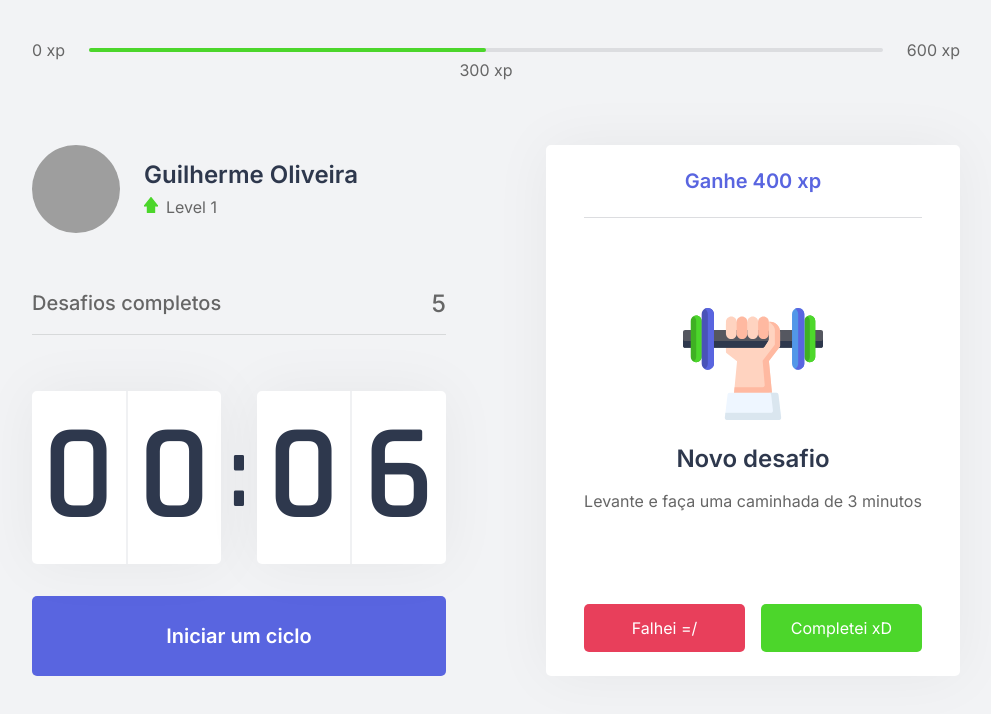
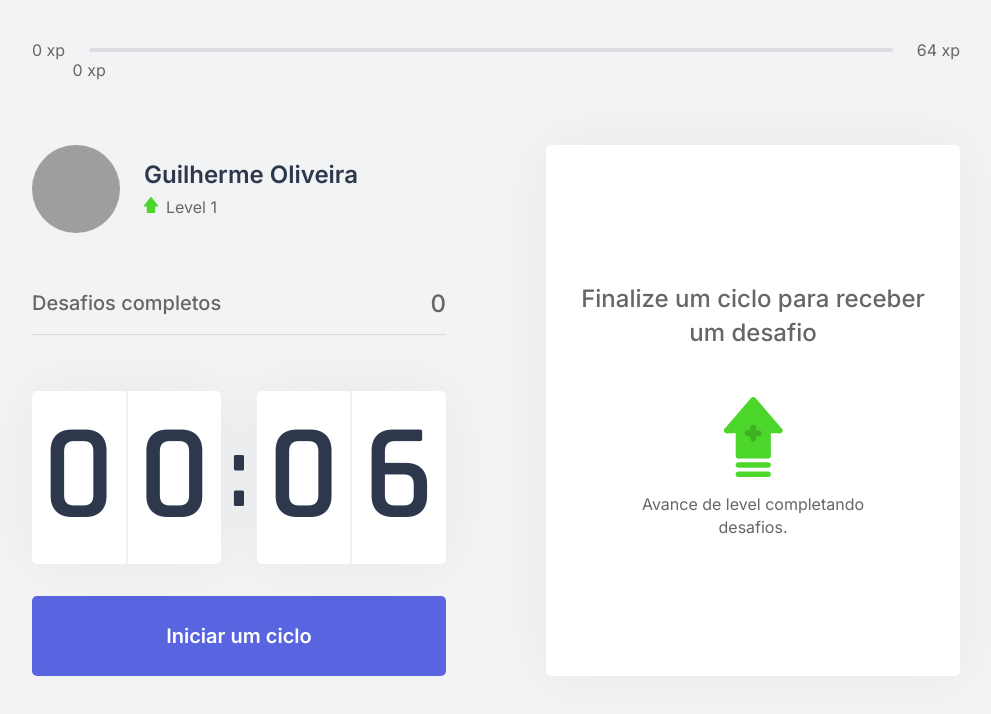
Before and after one commit to guilhermeproj/gdev-moveitnow, a Next.js app: page / in a window 1280 px wide. Shown: the top 714 px of the page, without its empty margins (144-1135 px from the left). Built offline with nearby package versions, Linux system fonts and the light colour scheme; grey boxes are pictures that could not be loaded.

Commit message:
finalização das alterações básicas

```diff
--- /dev/null
+++ b/challenges.json
@@ -0,0 +1,62 @@
+[
+  {
+    "type": "body",
+    "description": "Estique um de seus braços com a palma da mão virada para frente e puxe os dedos para cima por 10 segundos por mão.",
+    "amount": 80
+  },
+  {
+    "type": "body",
+    "description": "Estique seu braço contra o peito e puxe-o utilizando o outro braço por 10 segundos por braço.",
+    "amount": 60
+  },
+  {
+    "type": "body",
+    "description": "Puxe seu pescoço com a ajuda da mão para a direita e para a esquerda, permanecendo na posição por alguns segundos.",
+    "amount": 70
+  },
+  {
+    "type": "body",
+    "description": "Com as duas mãos na parte de trás da cabeça, leve-a para baixo, alongando a parte de trás da região.",
+    "amount": 60
+  },
+  {
+    "type": "body",
+    "description": "Cruze as pernas e desça com as mãos esticadas em direção ao chão. Repita o movimento com a outra perna na frente.",
+    "amount": 100
+  },
+  {
+    "type": "body",
+    "description": "Sentado, abra as pernas e tente encostar as palmas das mãos no chão, repita 3 vezes por 5 segundos.",
+    "amount": 80
+  },
+  {
+    "type": "body",
+    "description": "Puxe o joelho de encontro ao peito e segure, troque de perna após 10 segundos.",
+    "amount": 50
+  },
+  {
+    "type": "body",
+    "description": "Sentado, cruze uma perna e incline seu tronco à frente, troque de perna após 10 segundos.",
+    "amount": 80
+  },
+  {
+    "type": "eye",
+    "description": "Sentado, feche os olhos e cubra-os com as palmas da mão durante 2 minutos, depois abra normalmente.",
+    "amount": 90
+  },
+  {
+    "type": "eye",
+    "description": "Em algum ambiente aberto, olhe o mais longe que puder em quatro direções por 3s, mexa apenas os olhos. Repita 3 vezes.",
+    "amount": 140
+  },
+  {
+    "type": "eye",
+    "description": "Usando os polegares, massage a área abaixo das sobrancelhas em movimentos circulares por 15 segundos.",
+    "amount": 70
+  },
+  {
+    "type": "body",
+    "description": "Em pé, gire a cintura o máximo que puder para a esquerda, segure por cinco segundos. Repita para a direita.",
+    "amount": 90
+  }
+]
--- a/src/components/ChallengeBox.tsx
+++ b/src/components/ChallengeBox.tsx
@@ -4,28 +4,25 @@
 
 export function ChallengeBox() {
 
-    const contextData = useContext(ChallengesContext);
-
-    console.log(contextData)
-
-    const hasActiveChallenge = true;
+    const { activeChallenge, resetChallenge } = useContext(ChallengesContext);
 
     return (
         <div className={styles.challengeBoxContainer}>
-            { hasActiveChallenge ? (
+            { activeChallenge ? (
                 <div className={styles.challengeActive}>
-                    <header>Ganhe 400 xp</header>
+                    <header>Ganhe {activeChallenge.amount}</header>
 
 
                     <main>
-                        <img src="icons/body.svg" />
+                        <img src={`icons/${activeChallenge.type}.svg`} />
                         <strong>Novo desafio</strong>
-                        <p>Levante e faça uma caminhada de 3 minutos</p>
+                        <p>{activeChallenge.description}</p>
                     </main>
                     <footer>
                         <button
                         type="button"
                         className={styles.challengeFailedButton}
+                        onClick = {resetChallenge}
                         >
                         Falhei =/
                         </button>
--- a/src/components/CompletedChallenges.tsx
+++ b/src/components/CompletedChallenges.tsx
@@ -1,10 +1,14 @@
+import { useContext } from 'react';
+import { ChallengesContext } from '../contexts/ChallengesContext';
 import styles from '../styles/components/CompletedChallenges.module.css'
 
 export function CompletedChallenges () {
+    const { challengeCompleted } = useContext(ChallengesContext);
+
     return (
         <div className={styles.completedChallengesContainer}>
             <span>Desafios completos</span>
-            <span>5</span>
+            <span>{challengeCompleted}</span>
         </div>
     )
 }
--- a/src/components/Countdown.tsx
+++ b/src/components/Countdown.tsx
@@ -6,10 +6,7 @@
 let countdownTimeout: NodeJS.Timeout;
 
 export function Countdown() {
-  const contextData = useContext(ChallengesContext);
-
-  console.log(contextData)
-
+  const { startNewChallenge } = useContext(ChallengesContext);
 
   const [time, setTime] = useState(0.1 * 60)
   const [isActive, setIsActive] = useState(false);
@@ -39,6 +36,7 @@
     } else if(isActive && time == 0) {
       setHasFinished(true);
       setIsActive(false);
+      startNewChallenge();
     }
   }, [isActive, time])
 
--- a/src/components/ExperienceBar.tsx
+++ b/src/components/ExperienceBar.tsx
@@ -1,16 +1,22 @@
+import { useContext } from "react";
+import { ChallengesContext } from "../contexts/ChallengesContext";
 import styles from "../styles/components/ExperienceBar.module.css";
 
 export function ExperienceBar() {
+  const { currentExperience, experienceToNextLevel } = useContext(ChallengesContext);
+
+  const percentToNextLevel = Math.round(currentExperience * 100) / experienceToNextLevel;
+
   return (
     <header className={styles.experienceBar}>
       <span>0 xp</span>
       <div>
-        <div style={{ width: "50%" }} />
-        <span className={styles.currentExperience} style={{ left: "50%" }}>
-          300 xp
+        <div style={{ width: `${percentToNextLevel}%` }} />
+        <span className={styles.currentExperience} style={{ left: `${percentToNextLevel}%` }}>
+          {currentExperience} xp
         </span>
       </div>
-      <span>600 xp</span>
+      <span>{experienceToNextLevel} xp</span>
     </header>
   );
 }
--- a/src/contexts/ChallengesContext.tsx
+++ b/src/contexts/ChallengesContext.tsx
@@ -1,22 +1,52 @@
 import { useState, createContext, ReactNode } from 'react';
+import challenges from '../../challenges.json';
 
-export const ChallengesContext = createContext ({});
+interface Challenge {
+  type: 'body' | 'eye';
+  description: string;
+  amount: number;
+}
+
+
+interface ChallengesContextData {
+  level: number;
+  currentExperience: number;
+  experienceToNextLevel: number;
+  challengeCompleted: number;
+  activeChallenge: Challenge;
+  levelUp: () => void;
+  startNewChallenge: () => void;
+  resetChallenge: () => void;
+}
 
 interface ChallengesProviderProps {
   children: ReactNode;
 }
+
+export const ChallengesContext = createContext ({} as ChallengesContextData);
 
 export function ChallengesProvider ({ children }: ChallengesProviderProps) {
     const [level, setLevel] = useState(1);
     const [currentExperience, setCurrentExperience] = useState(0);
     const [challengeCompleted, setChallengeCompleted] = useState(0);
 
+    const [activeChallenge, setActiveChallenge] = useState(null)
+
+    const experienceToNextLevel = Math.pow(( level+1 )* 4, 2)
+
     function levelUp() {
       setLevel(level + 1);
     }
 
     function startNewChallenge() {
-      console.log("New Challenge");
+      const ramdomChallengeIndex = Math.floor(Math.random() * challenges.length)
+      const challenge = challenges[ramdomChallengeIndex];
+
+      setActiveChallenge(challenge)
+    }
+
+    function resetChallenge(){
+      setActiveChallenge(null)
     }
 
     return (
@@ -24,9 +54,12 @@
     value={{
       level,
       currentExperience,
+      experienceToNextLevel,
       challengeCompleted,
       levelUp,
-      startNewChallenge
+      startNewChallenge,
+      activeChallenge,
+      resetChallenge
     }}
     >
         { children }
```
